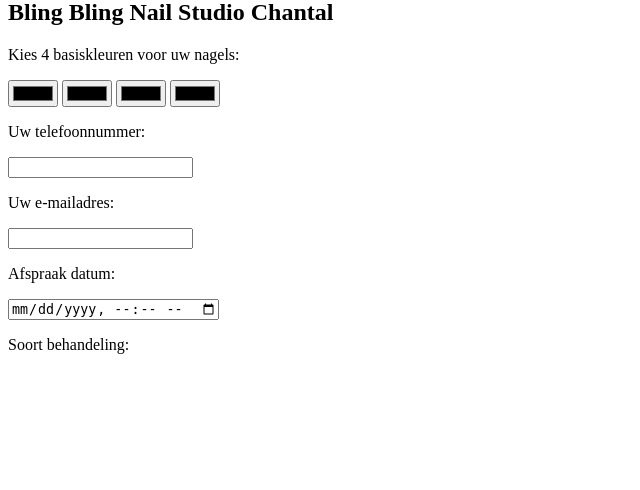
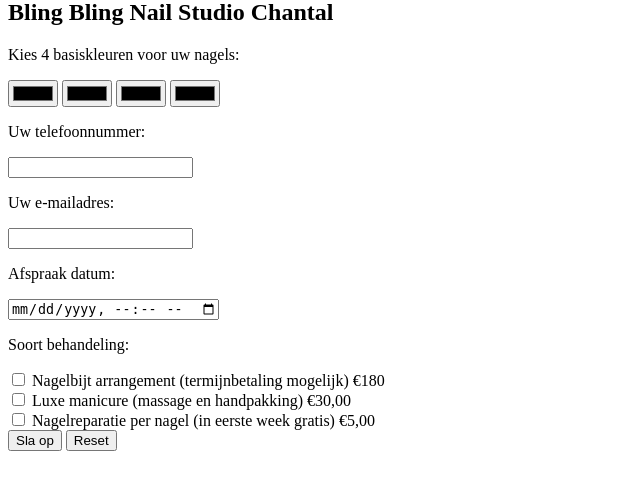
Before and after one commit to EAgivemoney/crud-php-pdo-opdracht01-338129, a PHP site: page / in a window 1280 px wide. Shown: the part 21-511 px from the top of the page, without its empty margins (0-640 px from the left). Run offline with PHP 8.4, Linux system fonts and the light colour scheme.

Commit message:
Velden toegevoegt

```diff
--- a/index.php
+++ b/index.php
@@ -12,9 +12,14 @@
     <p>Uw telefoonnummer:</p>
     <input type="tel" name="" id="">
     <p>Uw e-mailadres:</p>
-    <input type="email" name="" id="">
+    <input type="email" name="randomguy@nowhere.com" id="">
     <p>Afspraak datum:</p>
     <input type="datetime-local" name="" id="">
     <p>Soort behandeling:</p>
+    <input type="checkbox" name="" id=""> Nagelbijt arrangement (termijnbetaling mogelijk) €180<br>
+    <input type="checkbox" name="" id=""> Luxe manicure (massage en handpakking) €30,00<br>
+    <input type="checkbox" name="" id=""> Nagelreparatie per nagel (in eerste week gratis) €5,00<br>
+    <button type="submit">Sla op</button>
+    <button type="reset">Reset</button>
 </body>
 </html>
```
